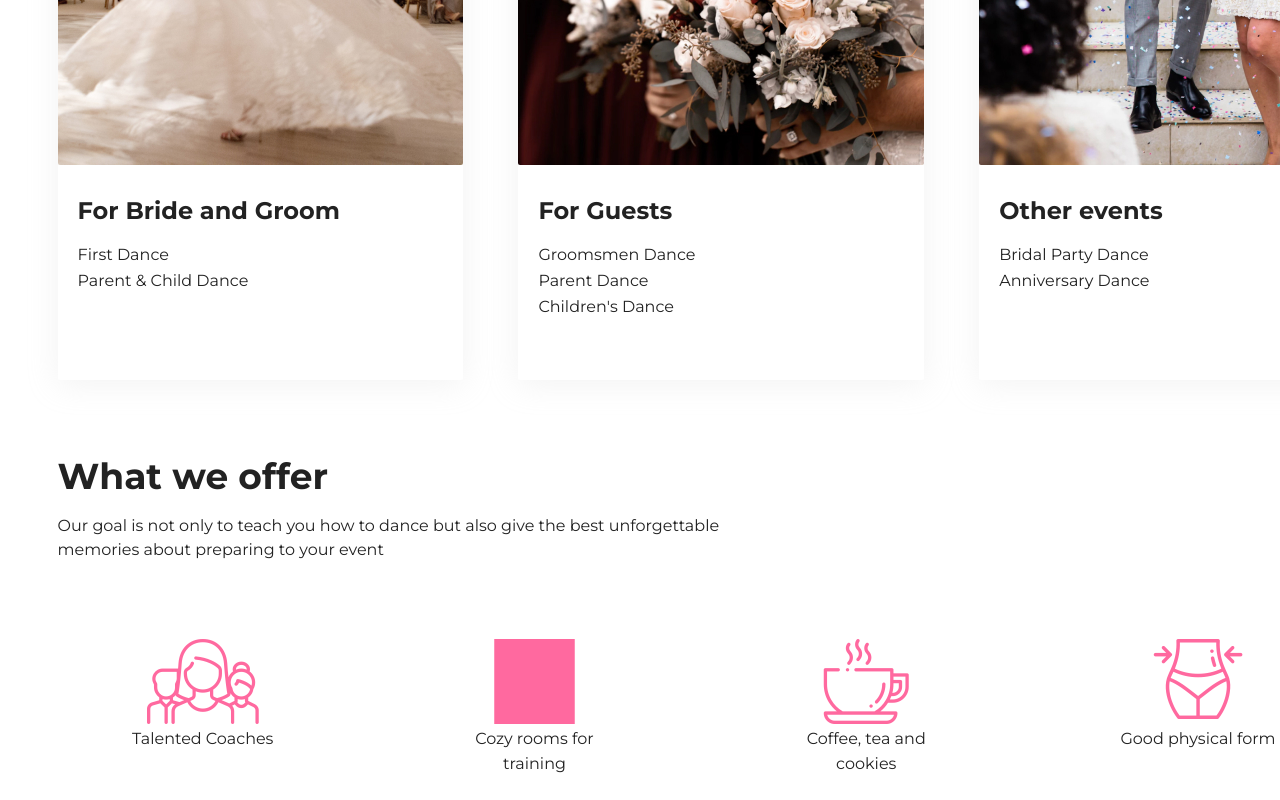
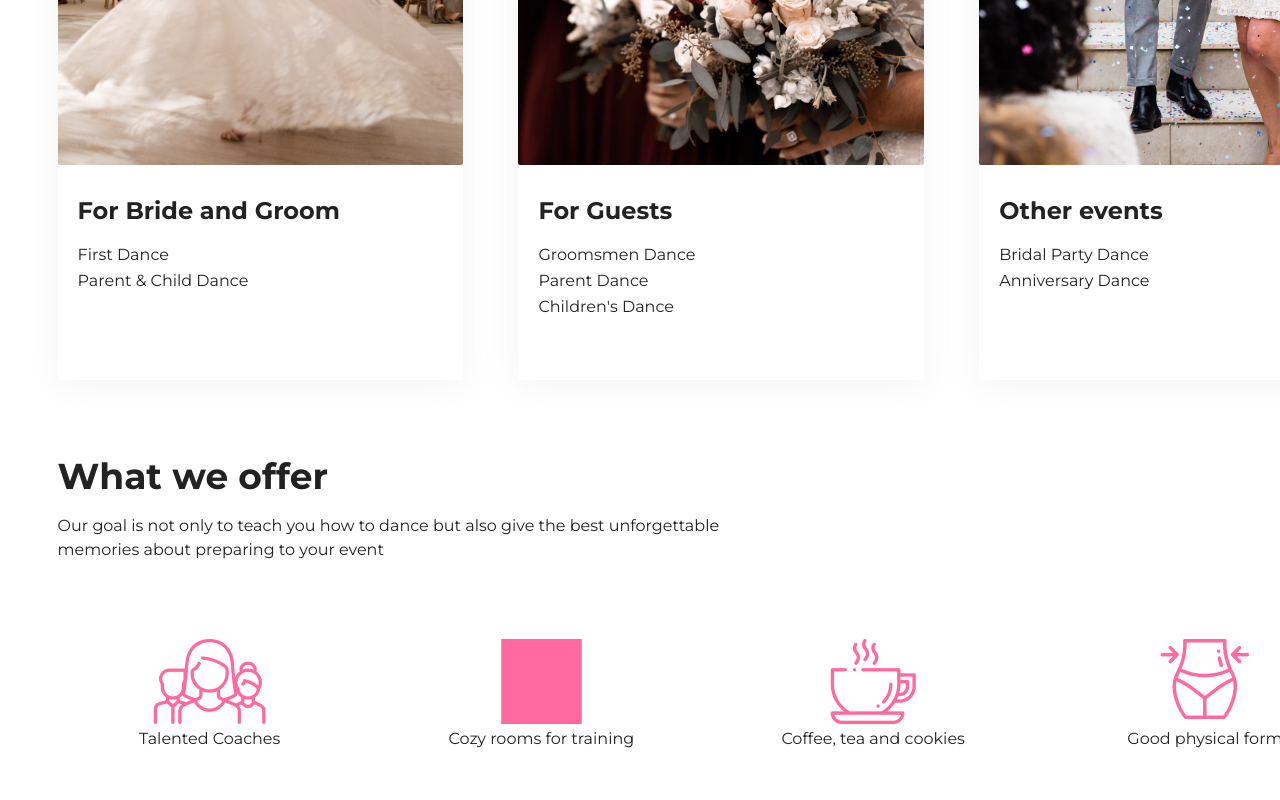
Before and after one commit to Telesheva/Wedding-Dance-Lessons, a website: page app/index.html in a window 1280 px wide. Shown: the part 1189-1989 px from the top of the page. Drawn offline with nearby package versions, Linux system fonts and the light colour scheme.

Commit message:
Some additional changes

```diff
--- a/app/src/scss/offer.scss
+++ b/app/src/scss/offer.scss
@@ -10,9 +10,9 @@
       display: flex;
       flex-direction: column;
       align-items: center;
-      margin: 3% 7% 3% 4%;
+      margin: 3% 6% 3% 4%;
       text-align: center;
-      width: 13%;
+      width: 14%;
       height: 111px;
     }
   }
```
Also changed, not shown: app/src/css/main.css, app/src/css/offer.css.
